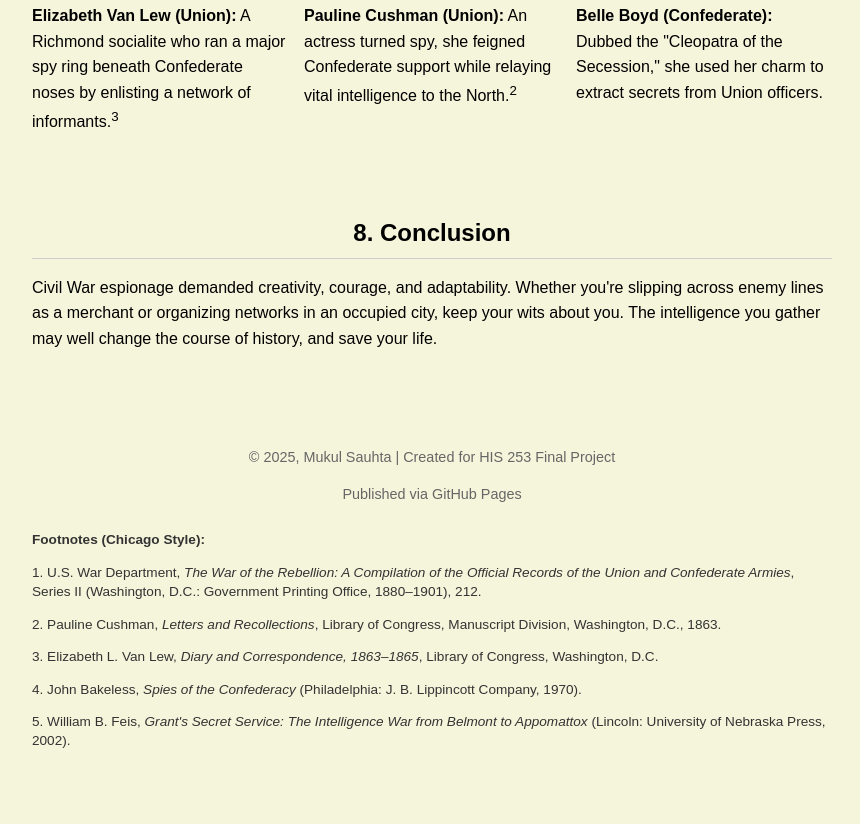
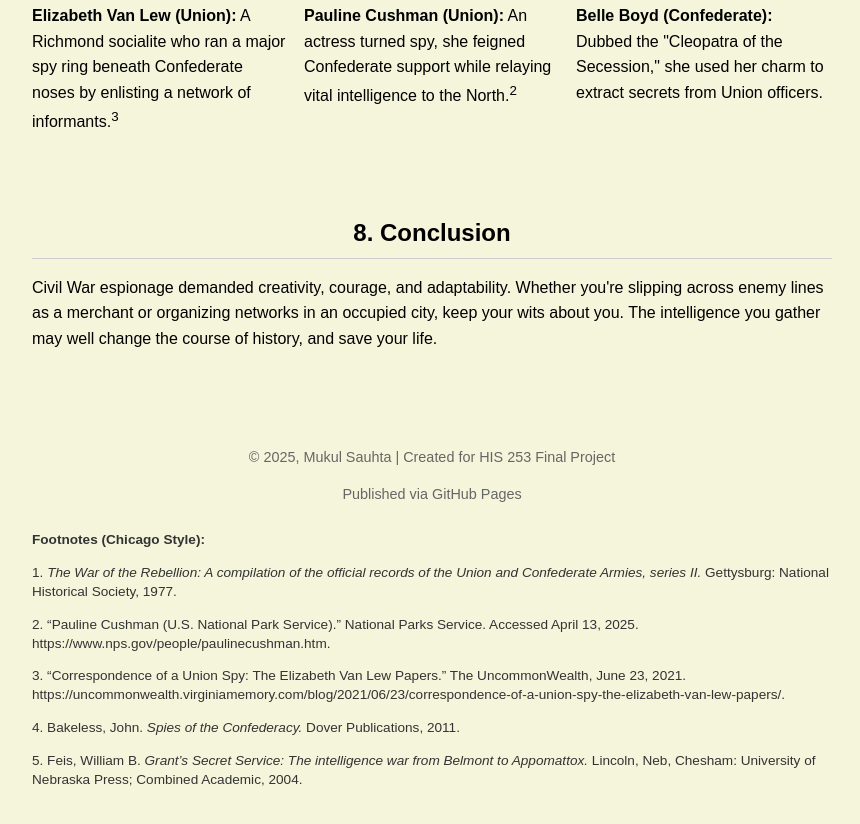
Before and after one commit to muksaw/civil-war-spy-guide, a plain HTML site: page index.html in a window 1280 px wide. Shown: the part 3486-4310 px from the top of the page, without its empty margins (208-1068 px from the left). Drawn offline with Linux system fonts and the light colour scheme.

Commit message:
Update index.html

```diff
--- a/index.html
+++ b/index.html
@@ -390,24 +390,25 @@
     <div class="footnote">
   <strong>Footnotes (Chicago Style):</strong>
   <p>
-        1. U.S. War Department, <em>The War of the Rebellion: A Compilation of the Official
-        Records of the Union and Confederate Armies</em>, Series II (Washington, D.C.: Government
-        Printing Office, 1880–1901), 212.
+    1. <em>The War of the Rebellion: A compilation of the official records of the Union
+    and Confederate Armies, series II.</em> Gettysburg: National Historical Society, 1977.
   </p>
   <p>
-        2. Pauline Cushman, <em>Letters and Recollections</em>, Library of Congress, Manuscript
-        Division, Washington, D.C., 1863.
+    2. “Pauline Cushman (U.S. National Park Service).” National Parks Service.
+    Accessed April 13, 2025. https://www.nps.gov/people/paulinecushman.htm.
   </p>
   <p>
-        3. Elizabeth L. Van Lew, <em>Diary and Correspondence, 1863–1865</em>, Library of Congress,
-        Washington, D.C.
+    3. “Correspondence of a Union Spy: The Elizabeth Van Lew Papers.”
+    The UncommonWealth, June 23, 2021.
+    https://uncommonwealth.virginiamemory.com/blog/2021/06/23/correspondence-of-a-union-spy-the-elizabeth-van-lew-papers/.
   </p>
   <p>
-        4. John Bakeless, <em>Spies of the Confederacy</em> (Philadelphia: J. B. Lippincott Company, 1970).
+    4. Bakeless, John. <em>Spies of the Confederacy.</em> Dover Publications, 2011.
   </p>
   <p>
-        5. William B. Feis, <em>Grant's Secret Service: The Intelligence War from Belmont to
-        Appomattox</em> (Lincoln: University of Nebraska Press, 2002).
+    5. Feis, William B. <em>Grant’s Secret Service: The intelligence war from Belmont
+    to Appomattox.</em> Lincoln, Neb, Chesham: University of Nebraska Press;
+    Combined Academic, 2004.
   </p>
     </div>
   </footer>
```
Lines whose indentation alone changed are shown as unchanged.
